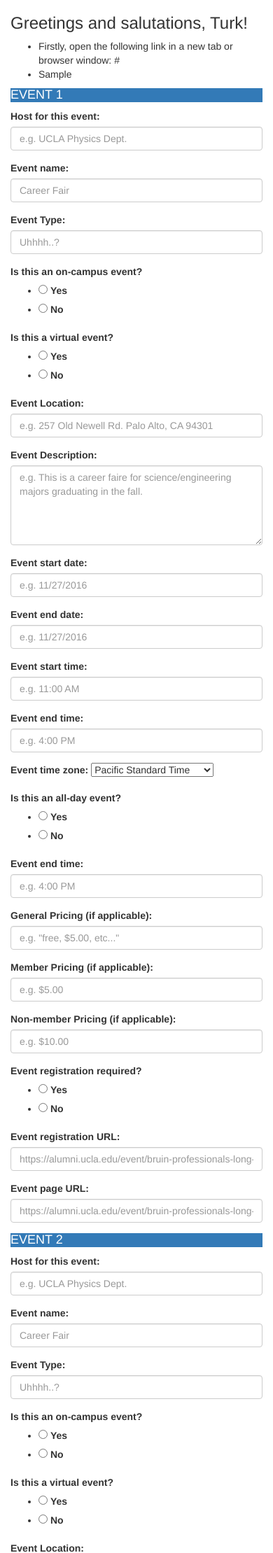
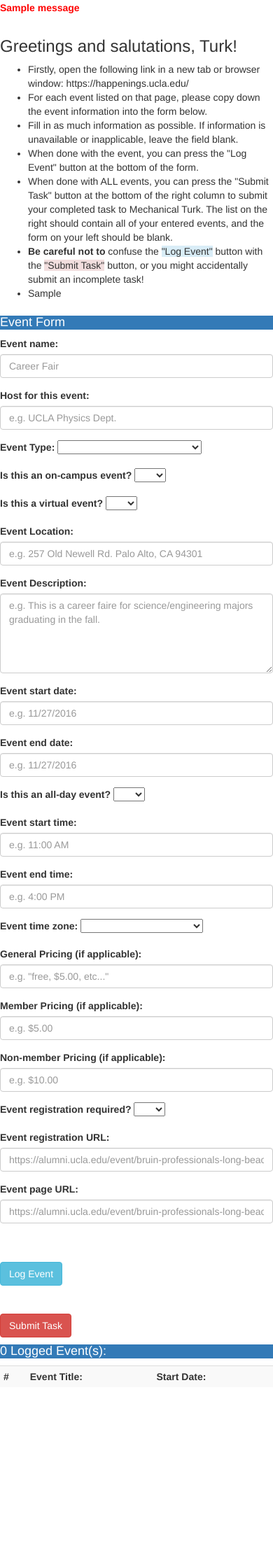
Before and after one commit to ArcGhost/MechaTurk, a Flask app: page /consignment/1 in a window 390 px wide. Shown: the top 2219 px of the page at 70% size. After the commit the page ends 1973 px from the top, so only its background shows below. Run offline with Flask 2, Linux system fonts and the light colour scheme; tables that the repository leaves empty hold one stand-in row (values such as "Sample post"); one stand-in notice (Sample message) is shown; lists and menus that the app fills with data are empty; some libraries are stand-ins or nearby versions.

Commit message:
added events model, plus CRU for events

```diff
--- a/app/forms.py
+++ b/app/forms.py
@@ -1,5 +1,5 @@
 from flask.ext.wtf import Form
-from wtforms import StringField, TextAreaField, TextField, PasswordField, RadioField, SelectField
+from wtforms import StringField, TextAreaField, TextField, PasswordField, SelectField
 from wtforms.validators import DataRequired
 
 class TurkForm(Form):
@@ -15,12 +15,14 @@ class CreateHITForm(Form):
 	hit_school = StringField('hit_bounty', validators=[DataRequired()])
 
 class EventForm(Form):
-	TIMEZONE_CHOICES = [('PST', 'Pacific Standard Time'), ('MST','Mountain Standard Time'), ('CST','Central Standard Time'), ('EST','Eastern Standard Time')]
+	TIMEZONE_CHOICES = [('',''),('Pacific Standard Time', 'Pacific Standard Time'), ('Mountain Standard Time','Mountain Standard Time'), ('Central Standard Time','Central Standard Time'), ('Eastern Standard Time','Eastern Standard Time')]
+	YES_NO = [('',''), ('Yes','Yes'), ('No','No')]
+	EVENT_TYPES = [('',''),('Banquet/Reception', 'Banquet/Reception'), ('Conference/Workshop/Forum', 'Conference/Workshop/Forum'), ('Cultural', 'Cultural'), ('For A Cause', 'For A Cause'), ('Game Watch', 'Game Watch'), ('Homecoming', 'Homecoming'), ('Just for Fun', 'Just for Fun'), ('Leadership Meeting', 'Leadership Meeting'), ('Networking', 'Networking'), ('Other', 'Other'), ('Professional Development', 'Professional Development'), ('Reunion', 'Reunion'), ('Service/Philanthropy', 'Service/Philanthropy'), ('Sports', 'Sports'), ('Tailgate', 'Tailgate'), ('Volunteer Opportunities', 'Volunteer Opportunities'), ('Webinar', 'Webinar')]
 	event_host_name = StringField('event_host_name')
 	event_name = StringField('event_name')
-	event_type = StringField('event_type')
-	event_on_campus = RadioField('event_on_campus', choices=[('True','Yes'),('False','No')])
-	event_virtual = RadioField('event_virtual', choices=[('True','Yes'),('False','No')])
+	event_type = SelectField(label='event_type', choices=EVENT_TYPES)
+	event_on_campus = SelectField(label='event_on_campus', choices=YES_NO)
+	event_virtual = SelectField(label='event_virtual', choices=YES_NO)
 	event_location = StringField('event_location')
 	event_description = TextAreaField('event_description')
 	event_start_date = StringField('event_start_date')
@@ -28,11 +30,11 @@ class EventForm(Form):
 	event_start_time = StringField('event_start_time')
 	event_end_time = StringField('event_end_time')
 	event_time_zone = SelectField(label='event_time_zone', choices=TIMEZONE_CHOICES)
-	event_all_day = RadioField('event_all_day', choices=[('True','Yes'),('False','No')])
+	event_all_day = SelectField(label='event_all_day', choices=YES_NO)
 	event_general_pricing = StringField('event_general_pricing')
 	event_member_pricing = StringField('event_member_pricing')
 	event_non_member_pricing = StringField('event_non_member_pricing')
-	event_registration_req = RadioField('event_registration_req', choices=[('True','Yes'),('False','No')])
+	event_registration_req = SelectField(label='event_registration_req', choices=YES_NO)
 	event_registration_url = StringField('event_registration_url')
 	event_page_url = StringField('event_page_url')
 
--- a/app/templates/base.html
+++ b/app/templates/base.html
@@ -48,6 +48,7 @@
 
         {% block content %}
         {% endblock %}
+
       </div>
       <div class="col-md-1"></div>
     </div>
--- /dev/null
+++ b/app/templates/event_form.html
@@ -0,0 +1,104 @@
+
+
+<div id="form">
+  {{ form.hidden_tag() }}
+
+    <div class="form-group">
+      <label for="event_name">Event name:</label>
+      {{ form.event_name(size=20, class="form-control", placeholder="Career Fair") }}
+    </div>
+
+    <div class="form-group">
+      <label for="event_host_name">Host for this event:</label>
+      {{ form.event_host_name(size=20, class="form-control", placeholder="e.g. UCLA Physics Dept.") }}
+    </div>
+
+    <div class="form-group">
+      <label for="event_type">Event Type:</label>
+      {{ form.event_type }}
+    </div>
+
+    <div class="form-group">
+      <label for="event_on_campus">Is this an on-campus event?</label>
+      {{ form.event_on_campus }}
+    </div>
+
+    <div class="form-group">
+      <label for="event_virtual">Is this a virtual event?</label>
+      {{ form.event_virtual }}
+    </div>
+
+    <div class="form-group">
+      <label for="event_location">Event Location:</label>
+      {{ form.event_location(size=20, class="form-control", placeholder="e.g. 257 Old Newell Rd. Palo Alto, CA 94301") }}
+    </div>
+
+    <div class="form-group">
+      <label for="event_description">Event Description:</label>
+      {{ form.event_description(rows=5,cols=20, class="form-control", placeholder="e.g. This is a career faire for science/engineering majors graduating in the fall.") }}
+    </div>
+
+    <div class="form-group">
+      <label for="event_start_date">Event start date:</label>
+      {{ form.event_start_date(size=20, class="form-control", placeholder="e.g. 11/27/2016") }}
+    </div>
+
+    <div class="form-group">
+      <label for="event_end_date">Event end date:</label>
+      {{ form.event_end_date(size=20, class="form-control", placeholder="e.g. 11/27/2016") }}
+    </div>
+
+    <div class="form-group">
+      <label for="event_virtual">Is this an all-day event?</label>
+      {{ form.event_all_day }}
+    </div>
+
+    <div class="form-group">
+      <label for="event_start_time">Event start time:</label>
+      {{ form.event_start_time(size=20, class="form-control", placeholder="e.g. 11:00 AM") }}
+    </div>
+
+    <div class="form-group">
+      <label for="event_end_time">Event end time:</label>
+      {{ form.event_end_time(size=20, class="form-control", placeholder="e.g. 4:00 PM") }}
+    </div>
+
+    <div class="form-group">
+      <label for="event_time_zone">Event time zone:</label>
+      {{ form.event_time_zone }}
+    </div>
+
+    <div class="form-group">
+      <label for="event_general_pricing">General Pricing (if applicable):</label>
+      {{ form.event_general_pricing(size=10, class="form-control", placeholder="e.g. \"free, $5.00, etc...\" ") }}
+    </div>
+
+    <div class="form-group">
+      <label for="event_member_pricing">Member Pricing (if applicable):</label>
+      {{ form.event_member_pricing(size=10, class="form-control", placeholder="e.g. $5.00") }}
+    </div>
+
+    <div class="form-group">
+      <label for="event_non_member_pricing">Non-member Pricing (if applicable):</label>
+      {{ form.event_non_member_pricing(size=10, class="form-control", placeholder="e.g. $10.00") }}
+    </div>
+
+    <div class="form-group">
+      <label for="event_registration_req">Event registration required?</label>
+      {{ form.event_registration_req }}
+    </div>
+
+    <div class="form-group">
+      <label for="event_registration_url">Event registration URL:</label>
+      {{ form.event_registration_url(size=50, class="form-control", placeholder="https://alumni.ucla.edu/event/bruin-professionals-long-beach-chapter-monthly-meeting/ ") }}
+    </div>
+
+    <div class="form-group">
+      <label for="event_page_url">Event page URL:</label>
+      {{ form.event_page_url(size=50, class="form-control", placeholder="https://alumni.ucla.edu/event/bruin-professionals-long-beach-chapter-monthly-meeting/ ") }}
+    </div>
+
+    <input type="hidden" id="hit_id" value="{{ hit.id }}" name="hitId"/>
+</div>
+
+</br></br>
--- a/app/templates/single_event.html
+++ b/app/templates/single_event.html
@@ -1,15 +1,15 @@
-{% block event %}
 
 
 {{ form.hidden_tag() }}
-  <div class="form-group">
-    <label for="event_host_name">Host for this event:</label>
-    {{ form.event_host_name(size=20, class="form-control", placeholder="e.g. UCLA Physics Dept.") }}
-  </div>
 
   <div class="form-group">
     <label for="event_name">Event name:</label>
     {{ form.event_name(size=20, class="form-control", placeholder="Career Fair") }}
+  </div>
+
+  <div class="form-group">
+    <label for="event_host_name">Host for this event:</label>
+    {{ form.event_host_name(size=20, class="form-control", placeholder="e.g. UCLA Physics Dept.") }}
   </div>
 
   <div class="form-group">
@@ -101,5 +101,3 @@
     <label for="event_page_url">Event page URL:</label>
     {{ form.event_page_url(size=50, class="form-control", placeholder="https://alumni.ucla.edu/event/bruin-professionals-long-beach-chapter-monthly-meeting/ ") }}
   </div>
-
-{% endblock %}
--- /dev/null
+++ b/app/templates/test.html
@@ -0,0 +1,173 @@
+<!DOCTYPE html>
+<html lang="en">
+
+  <head>
+    <title>Mechanical Turk</title>
+    <meta charset="utf-8">
+    <meta name="viewport" content="width=device-width, initial-scale=1">
+    <link rel="stylesheet" href="https://maxcdn.bootstrapcdn.com/bootstrap/3.3.5/css/bootstrap.min.css">
+    <script src="https://ajax.googleapis.com/ajax/libs/jquery/1.11.3/jquery.min.js"></script>
+    <script src="https://maxcdn.bootstrapcdn.com/bootstrap/3.3.5/js/bootstrap.min.js"></script>
+  </head>
+
+  <body>
+    <div class="row"></div>
+    <div class="row">
+      <div class="col-md-1"></div>
+      <div class="col-md-10">
+        {% with messages = get_flashed_messages() %}
+          {% if messages %}
+            <b>
+            {% for message in messages %}
+                <p><font color="red">{{ message }}</font></p>
+            {% endfor %}
+            </b>
+          {% endif %}
+        {% endwith %}
+      </div>
+      <div class="col-md-1"></div>
+    </div>
+
+    <div class="row">
+      <div class="col-md-1"></div>
+      <div class="col-md-10">
+        <h3>Greetings and salutations, Turk!</h3>
+          <ul>
+            <li> Firstly, open the following link in a new tab or browser window: https://happenings.ucla.edu/ </li>
+            <li> For each event listed on that page, please copy down the event information into the form below. </li>
+            <li> Fill in as much information as possible.  If information is unavailable or inapplicable, leave the field blank. </li>
+            <li> When done with the event, you can press the "Log Event" button at the bottom of the form. </li>
+            <li> When done with ALL events, you can press the "Submit Task" button at the bottom of the right column to submit your completed task to Mechanical Turk. The list on the right should contain all of your entered events, and the form on your left should be blank.</li>
+            <li> <b>Be careful not to</b> confuse the <span class="bg-info">"Log Event"</span> button with the <span class="bg-danger">"Submit Task"</span> button, or you might accidentally submit an incomplete task!</li>
+            {% if hit.instructions %}
+            <li> {{ hit.instructions }}</li>
+            {% endif %}
+          </ul>
+      </div>
+      <div class="col-md-1"></div>
+    </div>
+
+
+
+    <div class="row">
+      <div class="col-md-1"></div>
+      <div class="col-md-5">
+        <!--here begins stuff -->
+        <h4 id="eventNumber" class="bg-primary">Event Form </h4>
+        <form action="{{ external_submit_url }}" method="post" name="">
+          {% include "event_form.html" %}
+
+          <button id="submitEvent" class="btn btn-info" value="Log Event">Log Event</button>
+          </br></br></br>
+          <input id="submitTask" type="submit" class="btn btn-danger" value="Submit Task">
+
+
+        </form>
+
+
+      </div>
+
+
+      <div class="col-md-5">
+        <h4 id="eventLog" class="bg-primary">0 Logged Event(s): </h4>
+        <div id="logged-events">
+          <table id="eventsTable" class="table table-striped table-hover table-condensed">
+            <tr>
+              <th>#</th>
+              <th>Event Title:</th>
+              <th>Start Date:</th>
+            </tr>
+          </table>
+        </div>
+        </br></br></br>
+      </div>
+
+      <div class="col-md-1"></div>
+
+    </div>
+  </div>
+  </br></br></br></br></br></br>
+
+    <script>
+      $(document).ready(function() {
+        var numEvents = 0; //need to initialize an indexing variable here
+        var events = []; //our events array, to be sent to Amazon in the end
+        //form needs to be cleared
+
+
+        $("#submitEvent").click(function(e) {
+            e.preventDefault();
+            console.log('LOG EVENT button clicked'); //sanity test
+            numEvents +=1; // on presses of the submit button, need to increment variable
+            var values = {}; //clear out event info from last submit
+
+            $.each($(':input').serializeArray(), function(i, field) { //creates json object out of form and puts it in values
+              values[field.name] = field.value;
+            });
+
+            events.push(values); //put into all-events array
+
+            console.log('current events:'); //sanity test stuff
+            console.log(events);
+            console.log('num events: ' + numEvents);
+            console.log('most recently logged event:');
+            console.log(values);
+
+
+            $.ajax({ //POST event info to our server
+              url: '/ajaxcall',
+              type: 'POST',
+              data: JSON.stringify(values), //don't know why it's needed, but it's needed to avoid http400
+              contentType: 'application/json; charset=UTF-8', //tell recipient what kind of data to expect
+              success: function(result) {
+                  console.log('POST request sent'); //another sanity test
+                  //console.log(result)
+                  result = "<tr><td>" + numEvents.toString() + "</td>" + result //put number ahead of
+                  $('#eventsTable tr:last').after(result) //insert response here
+              }
+            });
+
+
+            $("#form").find('input:text, input:password, input:file, select, textarea').val(''); //reset all entered text
+            $("#form").find('input:radio, input:checkbox').removeAttr('checked').removeAttr('selected'); //reset all radio buttons and drop-down selects
+            $('html, body').animate({ scrollTop: 0 }, 'fast'); //jump to top of page
+            $("#eventNumber").text("Event Form #" + (numEvents+1)); //increment form header
+            $("#eventLog").text(numEvents + " Logged Event(s):"); //increment log header
+
+
+            $("#submitTask").click(function(e) {
+              e.preventDefault();
+              // submit to our server
+              $.ajax({
+                  url: '/consignment/{{id}}',
+                  type: 'POST',
+                  data: '',
+                  success: function(result) {
+                    console.log('First, the data is posted to OUR server.');
+                    $('form').submit();// submit to mechanical turk via the external_submit_url on the html template.  Only the last event is sent.
+                    console.log('Then, the data is posted to AWS server.');
+                  }
+              });
+          });
+
+
+
+
+
+
+
+
+
+
+
+        });
+      });
+    </script>
+
+
+
+  </body>
+
+
+
+</html>
--- a/app/views.py
+++ b/app/views.py
@@ -6,7 +6,7 @@ from .forms import TurkForm, CreateHITForm, UsernamePasswordForm, FeedbackForm,
 from .models import Hit, User
 import os, boto.mturk.connection, boto.mturk.question
 from flask.ext.login import login_user, logout_user, current_user, login_required, LoginManager
-import datetime
+import datetime, json
 
 
 @app.template_filter('days_ago') #this will make a function available to templates
@@ -58,13 +58,10 @@ def all_hits():
 def view_hit(id):
 	h = models.Hit.query.get(id)
 	form = FeedbackForm()
-	if h.turk_input:
-		entries = [x.split(' | ') for x in h.turk_input.split('\r\n')]
-	else:
-		entries = ''
+	events = h.events.all()
 	return render_template('view_hit.html',
 						hit = h,
-						entries = entries,
+						events = events,
 						form = form)
 
 
@@ -127,7 +124,7 @@ def hit_consignment(id):
 		h.assignment_id = request.args.get("assignmentId")
 		db.session.commit()
 		task_id = request.args.get("hitId")
-		return render_template('task.html',
+		return render_template('test.html',
 						id = id,
 						hit = h,
 						provided_link= h.url,
@@ -141,7 +138,7 @@ def hit_consignment(id):
 	if request.method == 'POST':
 		# need to confer with James and ask how Turk input will be ingested to the Tassl events DB
 		# need to check with field validation here
-		h.turk_input = form.turk_input.data
+		# h.turk_input = form.turk_input.data
 		# our parsing goes here, or data can just be entered into our db directly; data is sanitized by wtforms when .data is called
 		h.status = 'reviewable'
 		h.worker_id = request.args.get("workerId")
@@ -166,7 +163,7 @@ def recreateHIT(id):
 		form.hit_bounty.data = h.bounty
 		return render_template('create_HIT.html', form=form)
 	if request.method == 'POST':
-		q = models.Hit() #need to create a new model witq.our DB first
+		q = models.Hit() #need to create a new model with our DB first
 		q.title = form.hit_title.data
 		q.url = form.hit_url.data
 		q.status = "open"
@@ -182,3 +179,90 @@ def recreateHIT(id):
 		q.hit_id = AWS_id
 		db.session.commit()
 		return redirect(url_for('all_hits')) #can be changed later
+
+@app.route('/test')
+def test():
+	form = EventForm()
+	hit_id = '60'
+	return render_template('test.html', form = form, hit_id = hit_id, external_submit_url = os.environ['EXTERNAL_SUBMIT_SANDBOX_URL'],)
+
+@app.route('/ajaxcall', methods=['POST'])
+def ajaxcall():
+	eventData = request.get_json() # puts request JSON in a python dict
+	e = models.Event()
+	e.host_name = eventData['event_host_name']
+	e.event_name = eventData['event_name']
+	e.event_type = eventData['event_type']
+	e.on_campus = eventData['event_on_campus']
+	e.virtual = eventData['event_virtual']
+	e.location = eventData['event_location']
+	e.description = eventData['event_description']
+	e.start_date = eventData['event_start_date']
+	e.end_date = eventData['event_end_date']
+	e.start_time = eventData['event_start_time']
+	e.end_time = eventData['event_end_time']
+	e.time_zone = eventData['event_time_zone']
+	e.all_day = eventData['event_all_day']
+	e.general_pricing = eventData['event_general_pricing']
+	e.member_pricing = eventData['event_member_pricing']
+	e.non_member_pricing = eventData['event_non_member_pricing']
+	e.registration_req = eventData['event_registration_req']
+	e.registration_url = eventData['event_registration_url']
+	e.event_page_url = eventData['event_page_url']
+	e.hit_id = eventData['hitId']
+	db.session.add(e)
+	db.session.commit()
+	response_html = "<td>" + eventData['event_name'] + "</td><td>" + eventData['event_start_date'] + "</td></tr>"
+	return response_html
+
+
+@app.route('/event/edit/<id>', methods=['GET', 'POST'])
+@login_required
+def edit_event(id):
+	e = models.Event.query.get(id)
+	h = e.hit_id
+	form = EventForm()
+	if request.method == 'GET':
+		form.event_host_name.data = e.host_name
+		form.event_name.data = e.event_name
+		form.event_type.data = e.event_type
+		form.event_on_campus.data = e.on_campus
+		form.event_virtual.data = e.virtual
+		form.event_location.data = e.location
+		form.event_description.data = e.description
+		form.event_start_date.data = e.start_date
+		form.event_end_date.data = e.end_date
+		form.event_start_time.data = e.start_time
+		form.event_end_time.data = e.end_time
+		form.event_time_zone.data = e.time_zone
+		form.event_all_day.data = e.all_day
+		form.event_general_pricing.data = e.general_pricing
+		form.event_member_pricing.data = e.member_pricing
+		form.event_non_member_pricing.data = e.non_member_pricing
+		form.event_registration_req.data = e.registration_req
+		form.event_registration_url.data = e.registration_url
+		form.event_page_url.data = e.event_page_url
+		return render_template('edit_event.html', form = form, event = e, hit = h )
+	if request.method == 'POST':
+		eventData = request.get_json()
+		e.host_name = eventData['event_host_name']
+		e.event_name = eventData['event_name']
+		e.event_type = eventData['event_type']
+		e.on_campus = eventData['event_on_campus']
+		e.virtual = eventData['event_virtual']
+		e.location = eventData['event_location']
+		e.description = eventData['event_description']
+		e.start_date = eventData['event_start_date']
+		e.end_date = eventData['event_end_date']
+		e.start_time = eventData['event_start_time']
+		e.end_time = eventData['event_end_time']
+		e.time_zone = eventData['event_time_zone']
+		e.all_day = eventData['event_all_day']
+		e.general_pricing = eventData['event_general_pricing']
+		e.member_pricing = eventData['event_member_pricing']
+		e.non_member_pricing = eventData['event_non_member_pricing']
+		e.registration_req = eventData['event_registration_req']
+		e.registration_url = eventData['event_registration_url']
+		e.event_page_url = eventData['event_page_url']
+		db.session.commit()
+		return redirect('/hits/' + str(e.hit_id)) #no idea why url_for doesn't work here
--- a/db_seed.py
+++ b/db_seed.py
@@ -50,7 +50,11 @@ admin.password = 'joshua'
 db.session.add(admin)
 db.session.commit()
 
-
+#remove all existing events
+events = models.Event.query.all()
+for e in events:
+	db.session.delete(e)
+db.session.commit()
 
 hits = models.Hit.query.all()
 print('Done. DB dump follows:\n')
```
Also changed, not shown: app/models.py (+19 -7 lines), app/templates/edit_event.html (added, +45 -0 lines), app/templates/view_hit.html (+11 -16 lines), migrations/versions/a7f34ea70a46_.py (added, +32 -0 lines), migrations/versions/d0139c585f81_.py (added, +32 -0 lines).
